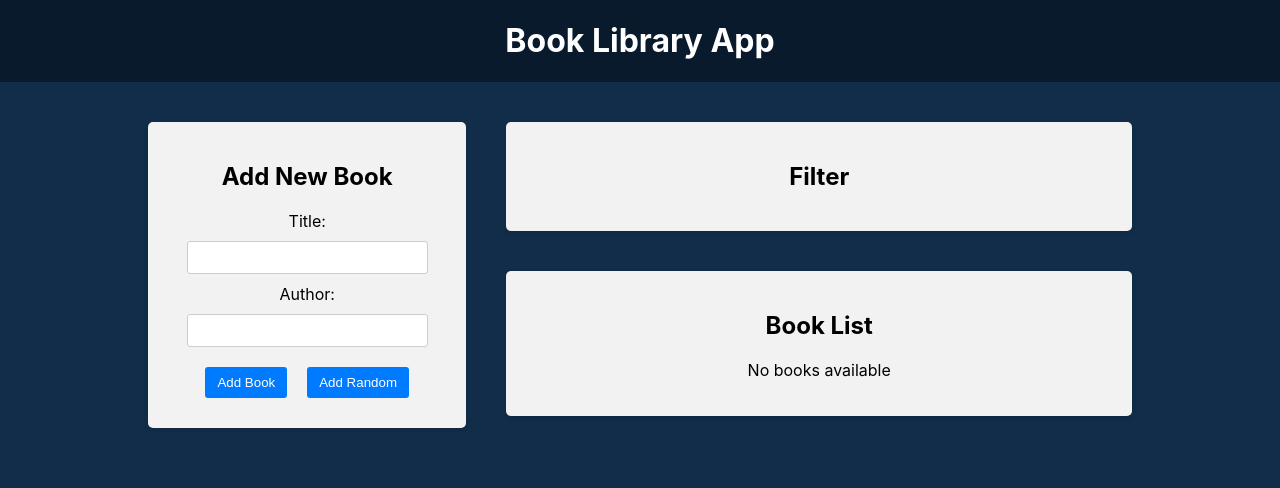
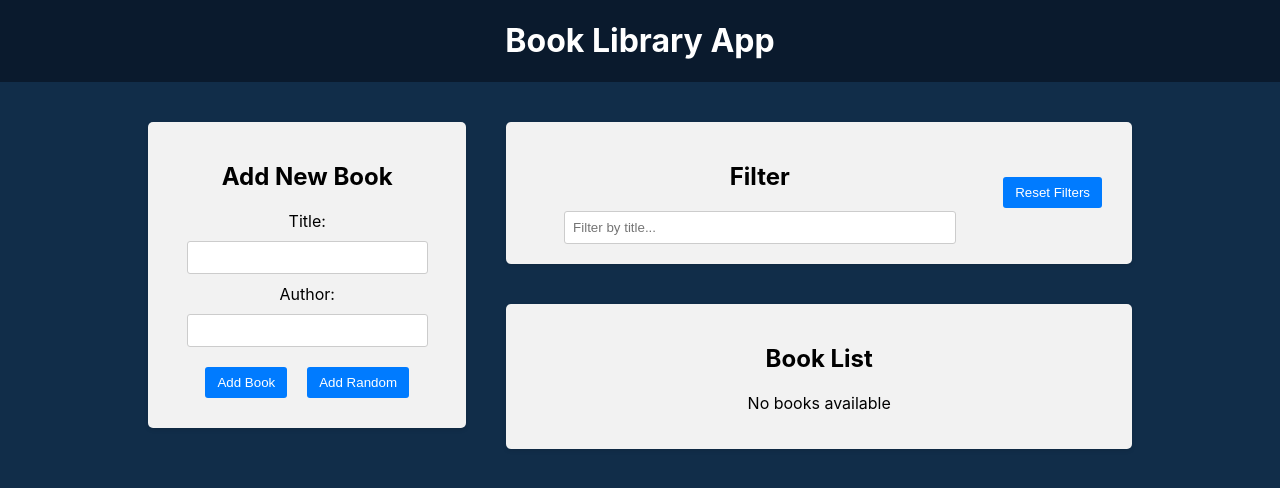
Before and after one commit to muradnuriyev001/Book-Library-App, a React (Vite) app in the folder frontend/: page / in a window 1280 px wide. Shown: the top 488 px of the page. Built offline with nearby package versions, Linux system fonts and the light colour scheme.

Commit message:
Added filter with title name

```diff
--- a/frontend/src/components/BookForm/BookForm.jsx
+++ b/frontend/src/components/BookForm/BookForm.jsx
@@ -47,6 +47,7 @@
         <div>
           <label htmlFor="title">Title:</label>
           <input
+            autoComplete="off"
             type="text"
             id="title"
             value={title}
@@ -56,6 +57,7 @@
         <div>
           <label htmlFor="author">Author:</label>
           <input
+            autoComplete="off"
             type="text"
             id="author"
             value={author}
--- a/frontend/src/components/BookList/BookList.jsx
+++ b/frontend/src/components/BookList/BookList.jsx
@@ -4,11 +4,16 @@
 import { deleteBook, toggleFavorite } from "../../redux/books/actionCreators";
 
 import { BsBookmarkStar, BsBookmarkStarFill } from "react-icons/bs";
+import { selectTitleFilter } from "../../redux/slices/filterSlice";
 
 const BookList = () => {
   const dispatch = useDispatch();
 
+  // const testSelector = useSelector((state) => state);
+  // console.log(testSelector);
+
   const books = useSelector((state) => state.books); //books from books:booksReducer
+  const titleFiter = useSelector(selectTitleFilter);
 
   const handleDeleteBook = (id) => {
     dispatch(deleteBook(id));
@@ -18,6 +23,13 @@
     dispatch(toggleFavorite(id));
   };
 
+  const filteredBooks = books.filter((book) => {
+    const matchesTitle = book.title
+      .toLowerCase()
+      .includes(titleFiter.toLowerCase());
+    return matchesTitle;
+  });
+
   return (
     <div className="app-block book-list">
       <h2>Book List</h2>
@@ -25,7 +37,7 @@
         <p>No books available</p>
       ) : (
         <ul>
-          {books.map((book, index) => (
+          {filteredBooks.map((book, index) => (
             <li key={book.id}>
               <div className="book-info">
                 {++index}. {book.title} by <strong>{book.author}</strong>
--- a/frontend/src/components/Filter/Filter.jsx
+++ b/frontend/src/components/Filter/Filter.jsx
@@ -1,8 +1,39 @@
 import "./Filter.css";
+import { useDispatch, useSelector } from "react-redux";
+import {
+  setTitleFilter,
+  selectTitleFilter,
+  resetFilters,
+} from "../../redux/slices/filterSlice";
+
 const Filter = () => {
+  const titleFilter = useSelector(selectTitleFilter);
+  const dispatch = useDispatch();
+
+  const handleTitleFilterChange = (e) => {
+    dispatch(setTitleFilter(e.target.value));
+  };
+
+  const handleResetFilters = () => {
+    dispatch(resetFilters());
+  };
+
   return (
     <div className="app-block filter">
-      <h2>Filter</h2>
+      <div className="filter-row">
+        <div className="filter-group">
+          <h2>Filter</h2>
+          <input
+            onChange={handleTitleFilterChange}
+            type="text"
+            value={titleFilter}
+            placeholder="Filter by title..."
+          />
+        </div>
+        <button type="button" onClick={handleResetFilters}>
+          Reset Filters
+        </button>
+      </div>
     </div>
   );
 };
--- /dev/null
+++ b/frontend/src/redux/slices/filterSlice.js
@@ -0,0 +1,23 @@
+import { createSlice } from "@reduxjs/toolkit";
+
+const initialState = {
+  title: "",
+};
+
+const filterSlice = createSlice({
+  name: "filter",
+  initialState: initialState,
+  reducers: {
+    setTitleFilter: (state, action) => {
+      // return { ...state, title: action.payload };
+      state.title = action.payload; //mutating with immer library
+    },
+    resetFilters: (state) => {
+      return initialState;
+    },
+  },
+});
+
+export const { setTitleFilter, resetFilters } = filterSlice.actions;
+export const selectTitleFilter = (state) => state.filter.title;
+export default filterSlice.reducer;
--- a/frontend/src/redux/store.js
+++ b/frontend/src/redux/store.js
@@ -1,9 +1,10 @@
 import { configureStore } from "@reduxjs/toolkit";
 import booksReducer from "./books/reducer";
-
+import filterReducer from "./slices/filterSlice";
 const store = configureStore({
   reducer: {
     books: booksReducer,
+    filter: filterReducer,
   },
 });
 
```
